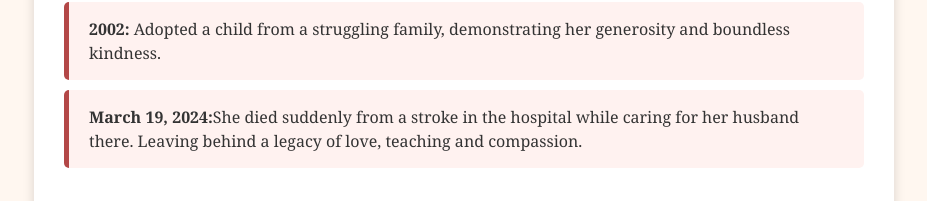
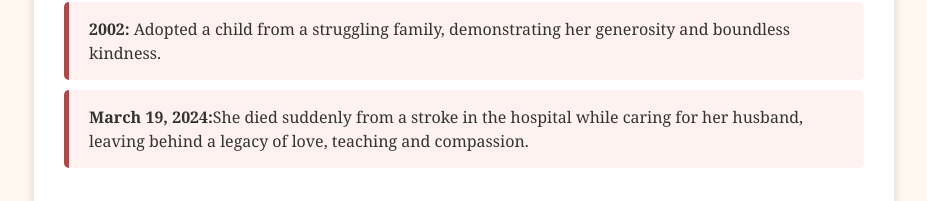
Before and after one commit to TayshaunComilang/Tribute-Page, a plain HTML site: page index.html in a window 1280 px wide. Shown: the part 1188-1389 px from the top of the page, without its empty margins (176-1103 px from the left). Drawn offline with Linux system fonts and the light colour scheme.

Commit message:
Update index.html

```diff
--- a/index.html
+++ b/index.html
@@ -41,7 +41,7 @@
         <li><strong>1990s:</strong> Promoted to Teacher 2 and continued to inspire students.</li>
         <li><strong>2000s:</strong> Became Teacher 3, dedicating over 30 years to shaping young minds.</li>
         <li><strong>2002:</strong> Adopted a child from a struggling family, demonstrating her generosity and boundless kindness.</li>
-        <li><strong>March 19, 2024:</strong>She died suddenly from a stroke in the hospital while caring for her husband there. Leaving behind a legacy of love, teaching and compassion.</li>
+        <li><strong>March 19, 2024:</strong>She died suddenly from a stroke in the hospital while caring for her husband, leaving behind a legacy of love, teaching and compassion.</li>
       </ul>
     </section>
 
```
